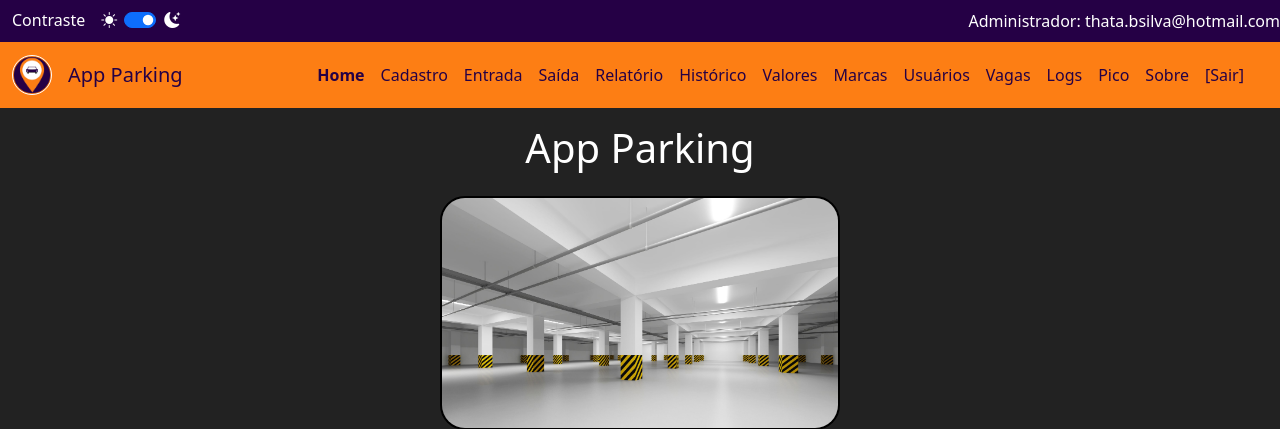
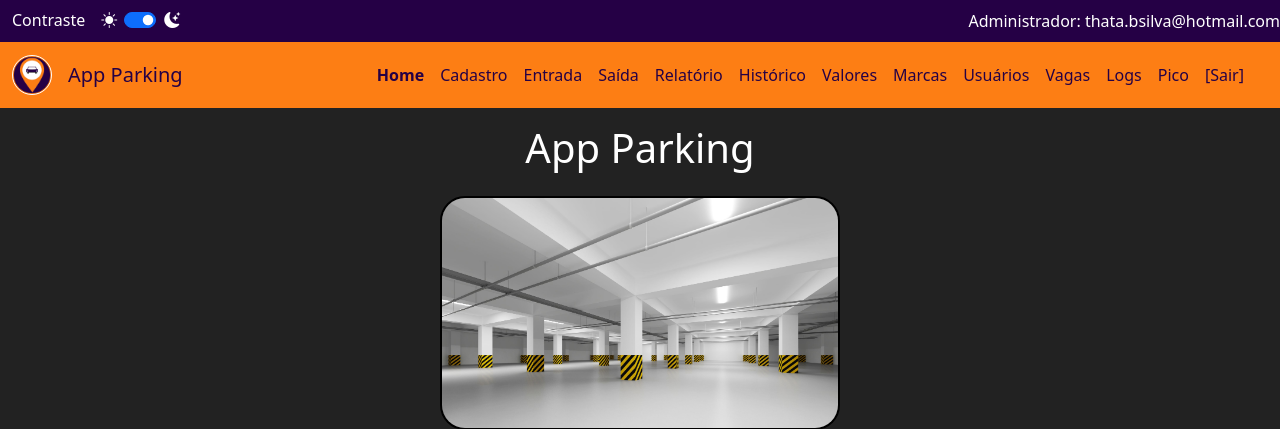
Before and after one commit to RenePadua/TCC-AppParking, a PHP site: page /pages/index.php in a window 1280 px wide. Shown: the top 429 px of the page. Run offline with PHP 8.4, Linux system fonts and the light colour scheme; a user stored in the database is signed in; data comes from the database, SQL or seed files in the repository.

Commit message:
Update header.php
Removendo sobre.php

```diff
--- a/geral/includes/header.php
+++ b/geral/includes/header.php
@@ -70,7 +70,6 @@ $menuLinks = [
 	'Vagas' => '../pages/vagas.php',
 	'Logs' => '../pages/logs.php',
 	'Pico' => '../pages/pico.php',
-		'Sobre' => '../pages/sobre.php',
         '[Sair]' => '../pages/logout.php'
     ],
 	'Proprietário' => [
```
Lines whose indentation alone changed are shown as unchanged.
